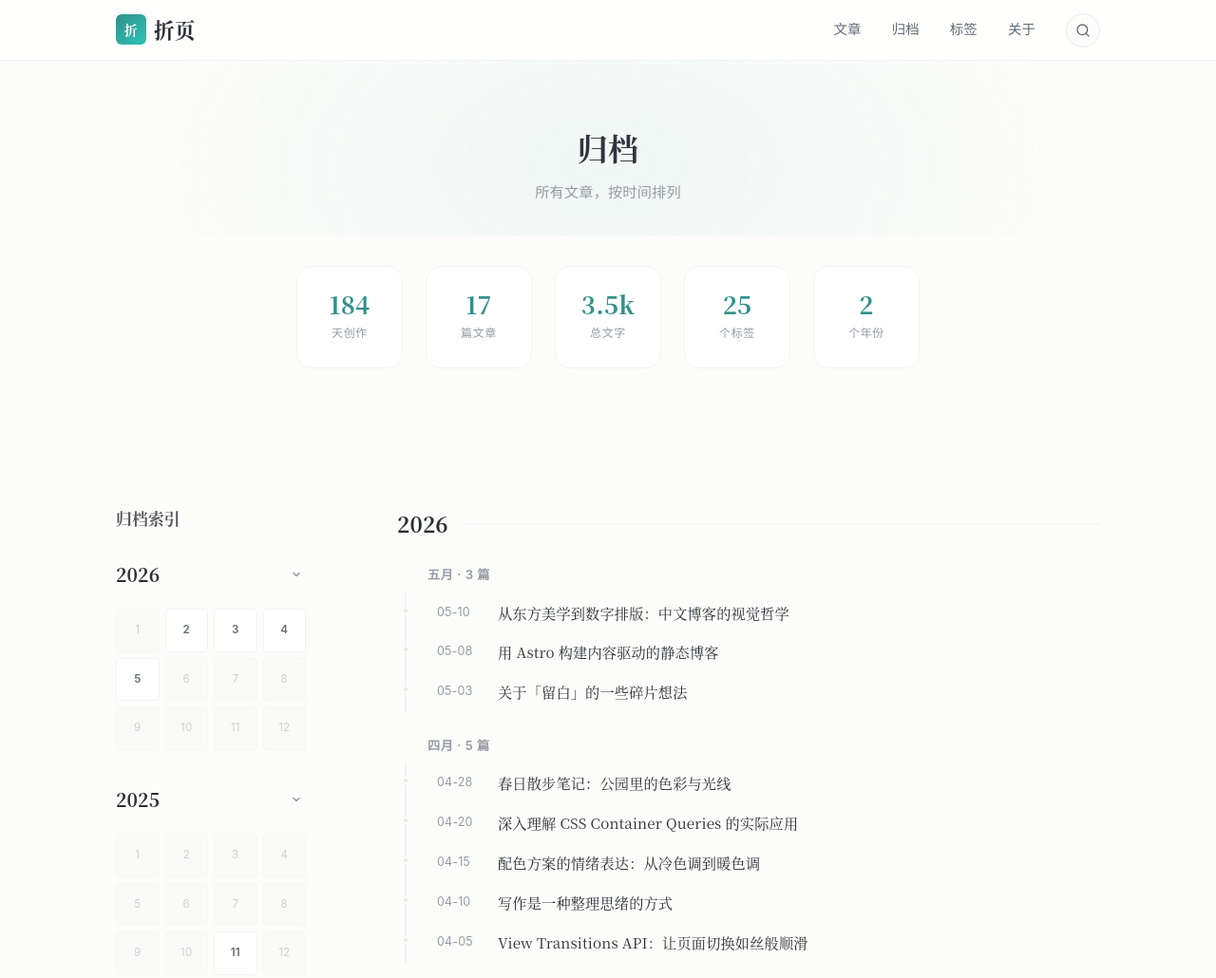
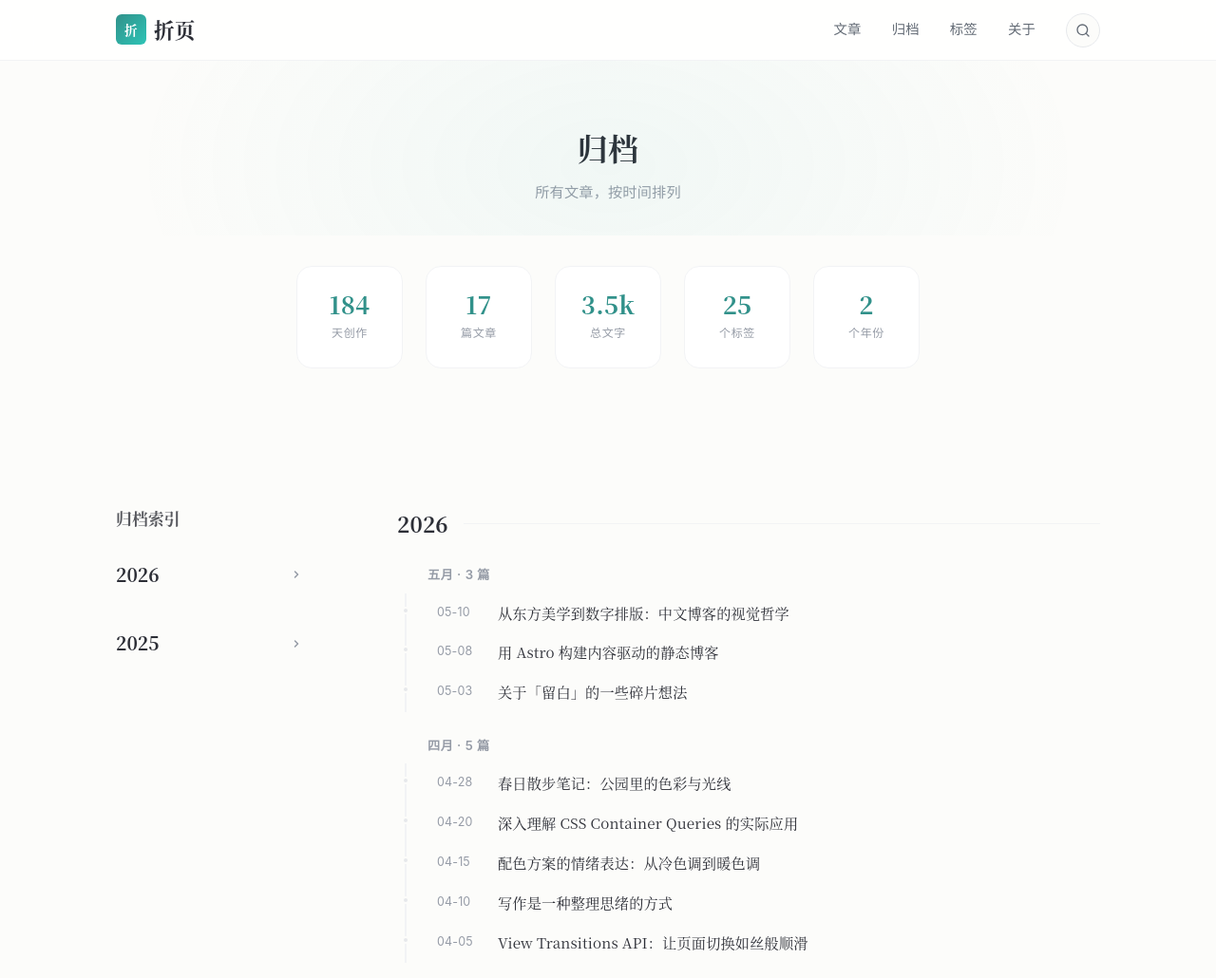
Before and after one commit to Nex-Z/creased, an Astro site: page /archive in a window 1280 px wide. Shown: the top 1030 px of the page at 95% size. Built offline with nearby package versions, Linux system fonts and the light colour scheme; Astro itself is replaced by a stand-in of ours.

Commit message:
fix: polish deployment docs and archive interactions

```diff
--- a/src/layouts/BaseLayout.astro
+++ b/src/layouts/BaseLayout.astro
@@ -28,7 +28,7 @@ const ogImage = new URL(image, SITE.url).toString();
     <meta charset="utf-8" />
     <meta name="viewport" content="width=device-width" />
     <meta name="generator" content={Astro.generator} />
-    <link rel="icon" type="image/svg+xml" href="/favicon.svg" />
+    <link rel="icon" type="image/svg+xml" href="/favicon.svg?v=2" />
     <link rel="icon" href="/favicon.ico" />
     <link rel="canonical" href={canonical} />
     <title>{title}</title>
--- a/src/pages/about.astro
+++ b/src/pages/about.astro
@@ -26,7 +26,6 @@ import BaseLayout from '../layouts/BaseLayout.astro';
 
     <div class="about-section animate-in">
       <h2>关于我</h2>
-      <p>一个前端工程师，同时对 UI/UX 设计、排版和东方美学有浓厚兴趣。工作之外，喜欢阅读、散步、喝咖啡，偶尔写写随笔。</p>
       <p>我相信技术和美学不是对立的：好的代码应该像好的文章一样清晰优雅，好的设计应该像好的建筑一样兼具功能与美感。</p>
     </div>
 
--- a/src/pages/archive.astro
+++ b/src/pages/archive.astro
@@ -38,14 +38,20 @@ const years = archive.map((item) => item.year);
       <div class="sidebar-group">
         <h3 class="sidebar-title">归档索引</h3>
         {archive.map(({ year, months }) => (
-          <div class="year-nav-item">
-            <div class="year-header">
+          <div class="year-nav-item collapsed">
+            <button
+              class="year-header"
+              type="button"
+              aria-expanded="false"
+              aria-controls={`archive-months-${year}`}
+              data-archive-year-toggle
+            >
               <span class="year-label">{year}</span>
               <svg class="chevron" width="12" height="12" viewBox="0 0 24 24" fill="none" stroke="currentColor" stroke-width="3" stroke-linecap="round" stroke-linejoin="round" aria-hidden="true">
                 <polyline points="6 9 12 15 18 9"></polyline>
               </svg>
-            </div>
-            <div class="month-grid">
+            </button>
+            <div class="month-grid" id={`archive-months-${year}`}>
               {Array.from({ length: 12 }, (_, index) => {
                 const hasPosts = months.some((month) => month.month === index);
                 return hasPosts
@@ -81,4 +87,16 @@ const years = archive.map((item) => item.year);
       </div>
     </div>
   </div>
+
+  <script>
+    document.querySelectorAll('[data-archive-year-toggle]').forEach((toggle) => {
+      toggle.addEventListener('click', () => {
+        const item = toggle.closest('.year-nav-item');
+        if (!item) return;
+
+        const isCollapsed = item.classList.toggle('collapsed');
+        toggle.setAttribute('aria-expanded', String(!isCollapsed));
+      });
+    });
+  </script>
 </BaseLayout>
--- a/src/styles/global.css
+++ b/src/styles/global.css
@@ -1250,9 +1250,21 @@ ul, ol { list-style: none; }
   display: flex;
   align-items: center;
   justify-content: space-between;
+  width: 100%;
+  border: 0;
+  background: transparent;
+  color: inherit;
+  font: inherit;
+  text-align: left;
   cursor: pointer;
   padding: 4px 0;
   transition: all var(--transition-fast);
+}
+
+.year-header:focus-visible {
+  outline: 2px solid var(--c-primary);
+  outline-offset: 4px;
+  border-radius: var(--radius-sm);
 }
 
 .year-header:hover .year-label {
```
Also changed, not shown: README.md, public/favicon.svg.
